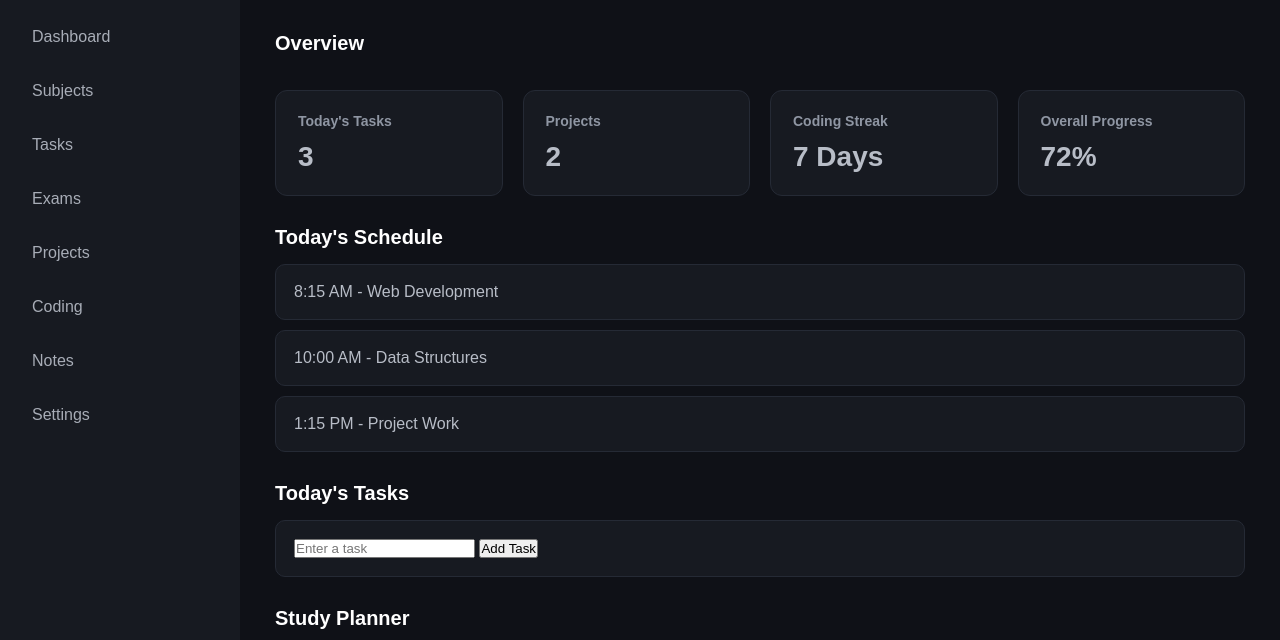
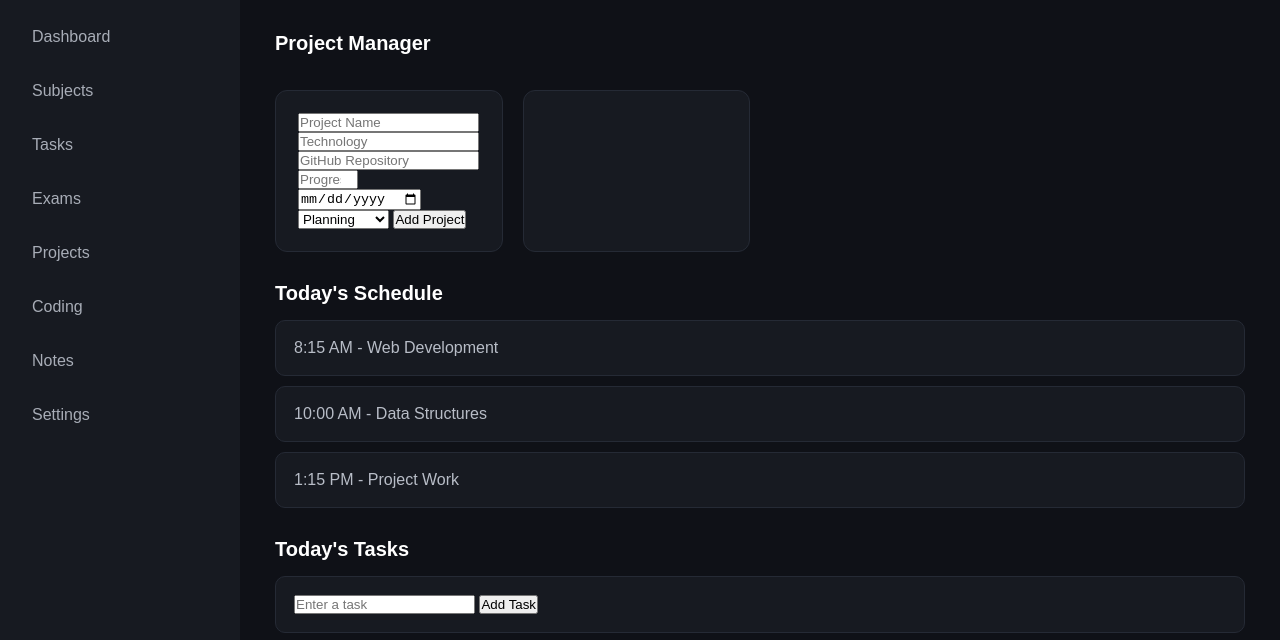
Before and after one commit to Yadhav-J/campus-command-center, a plain HTML site: page index.html in a window 1280 px wide. Shown: the part 98-738 px from the top of the page. Drawn offline with Linux system fonts and the light colour scheme.

Commit message:
New values were entered

```diff
--- a/index.html
+++ b/index.html
@@ -71,45 +71,75 @@
         <!-- OVERVIEW -->
         <!-- ========================================= -->
 
+        <!-- ========================================= -->
+<!-- PROJECT MANAGER -->
+<!-- ========================================= -->
+
 <section>
 
-            <h2>Overview</h2>
+    <h2>Project Manager</h2>
 
+    <!-- Add Project Form -->
 
-            <div>
+    <div class="project-input">
 
-                <h3>Today's Tasks</h3>
+        <input
+            type="text"
+            id="projectNameInput"
+            placeholder="Project Name"
+        >
 
-                <p>3</p>
+        <input
+            type="text"
+            id="technologyInput"
+            placeholder="Technology"
+        >
+
+        <input
+            type="url"
+            id="githubInput"
+            placeholder="GitHub Repository"
+        >
+
+        <input
+            type="number"
+            id="progressInput"
+            placeholder="Progress %"
+            min="0"
+            max="100"
+        >
+
+        <input
+            type="date"
+            id="deadlineInput"
+        >
+
+        <select id="statusInput">
+
+            <option value="Planning">
+                Planning
+            </option>
+
+            <option value="In Progress">
+                In Progress
+            </option>
+
+            <option value="Completed">
+                Completed
+            </option>
+
+        </select>
+
+        <button id="addProjectBtn">
+            Add Project
+        </button>
 
     </div>
 
 
-            <div>
+    <!-- Project List -->
 
-                <h3>Projects</h3>
-
-                <p>2</p>
-
-            </div>
-
-
-            <div>
-
-                <h3>Coding Streak</h3>
-
-                <p>7 Days</p>
-
-            </div>
-
-
-            <div>
-
-                <h3>Overall Progress</h3>
-
-                <p>72%</p>
-
-            </div>
+    <div id="projectList"></div>
 
 </section>
 
```
Lines whose indentation alone changed are shown as unchanged.
